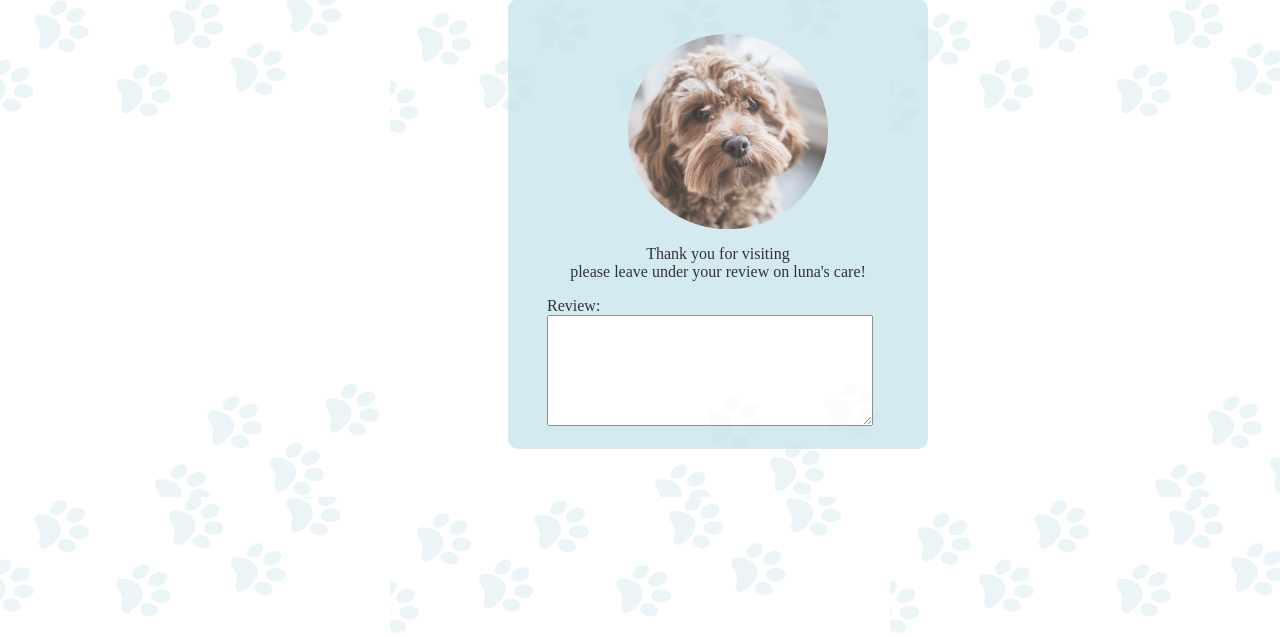
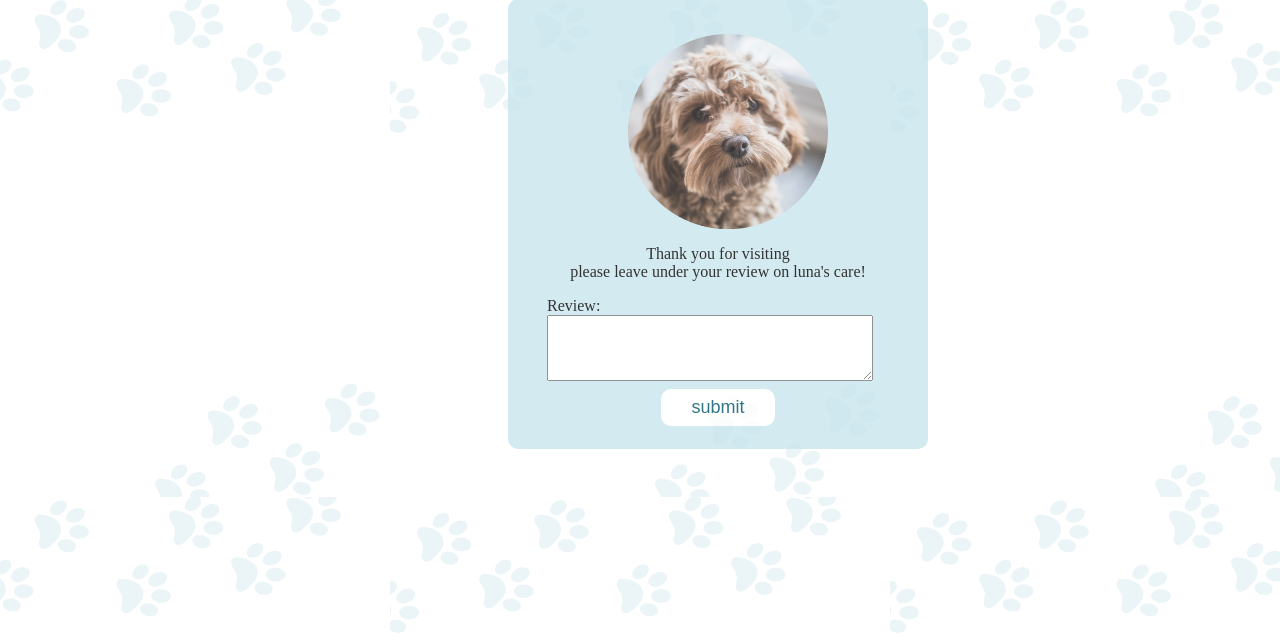
Before and after one commit to Alhanoufala/Pet-care, a PHP site: page /writeReview.html in a window 1280 px wide. Shown: the part 187-824 px from the top of the page. Run offline with PHP 8.4, Linux system fonts and the light colour scheme.

Commit message:
write review

```diff
--- a/styles/writeReview.css
+++ b/styles/writeReview.css
@@ -60,6 +60,8 @@ body{
   }
   .area{
     margin-left: 29px;
+    margin-top: 0px;
+
   }
   #p{
    text-align: center;
@@ -70,3 +72,19 @@ body{
 
 
   }
+  button{
+    background-color: white;
+    color: #00556D;
+    border: none;
+    padding: 8px 30px;
+    border-radius: 10px;
+    font-size: 18px;
+    margin: 5px 25px;
+    align-items: center;
+}
+button:hover{
+    background-color: rgb(226, 226, 228);
+}
+.loginbut{
+  margin: -1px auto;
+}
--- a/writeReview.html
+++ b/writeReview.html
@@ -27,8 +27,12 @@
     <p id ="p">Thank you for visiting <br> please leave under your review on luna's care!</p>
     <div>
       <label id= "label"> Review: </label>
-      <textarea name = "Review:" class=area rows="7" cols="38">
+      <textarea name = "Review:" class=area rows="4" cols="38">
    </textarea>
+     </div>
+     <div class="loginbut">
+
+      <a href="ownerPreviousAppointment.html"><button type="button">submit</button></a>
      </div>
 
 </div>
```
